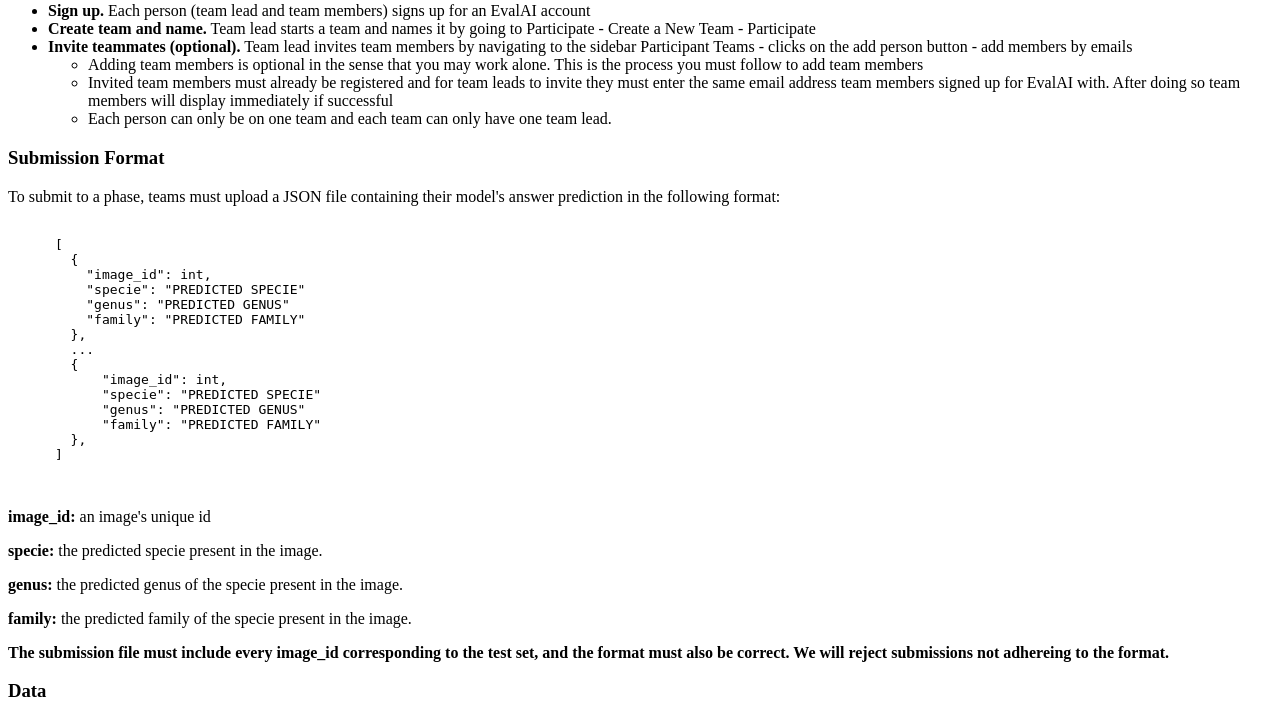
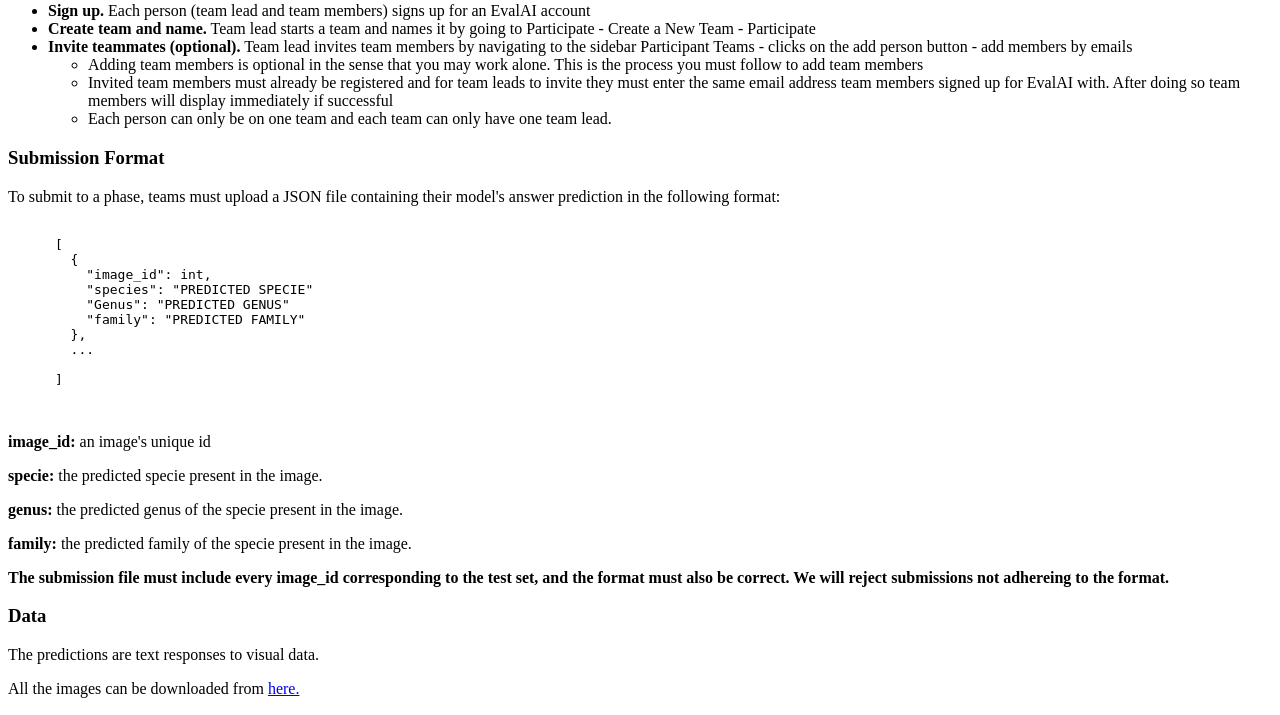
Before and after one commit to faixan-khan/CV4E, a Python web app: template templates/description.html in a window 1280 px wide. Shown: the part 518-1233 px from the top of the page. Run offline with Jinja, Linux system fonts and the light colour scheme; the template is opened without the code that fills it, so the values that code supplies are empty.

Commit message:
adding data

```diff
--- a/templates/description.html
+++ b/templates/description.html
@@ -56,17 +56,17 @@
       [
         {
           "image_id": int,
-          "specie": "PREDICTED SPECIE"
-          "genus": "PREDICTED GENUS"
+          "species": "PREDICTED SPECIE"
+          "Genus": "PREDICTED GENUS"
           "family": "PREDICTED FAMILY"
         },
         ...
-        {
+        <!-- {
             "image_id": int,
-            "specie": "PREDICTED SPECIE"
-            "genus": "PREDICTED GENUS"
+            "species": "PREDICTED SPECIE"
+            "Genus": "PREDICTED GENUS"
             "family": "PREDICTED FAMILY"
-        },
+        },   -->
       ]
     </code>
   </pre>
```
